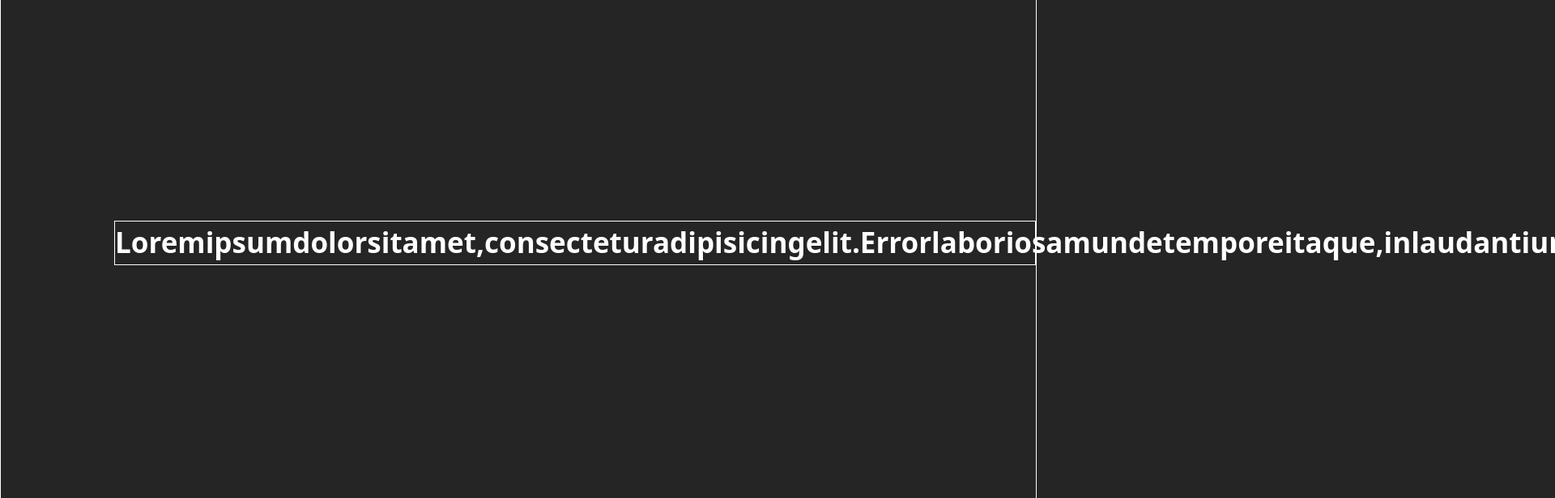
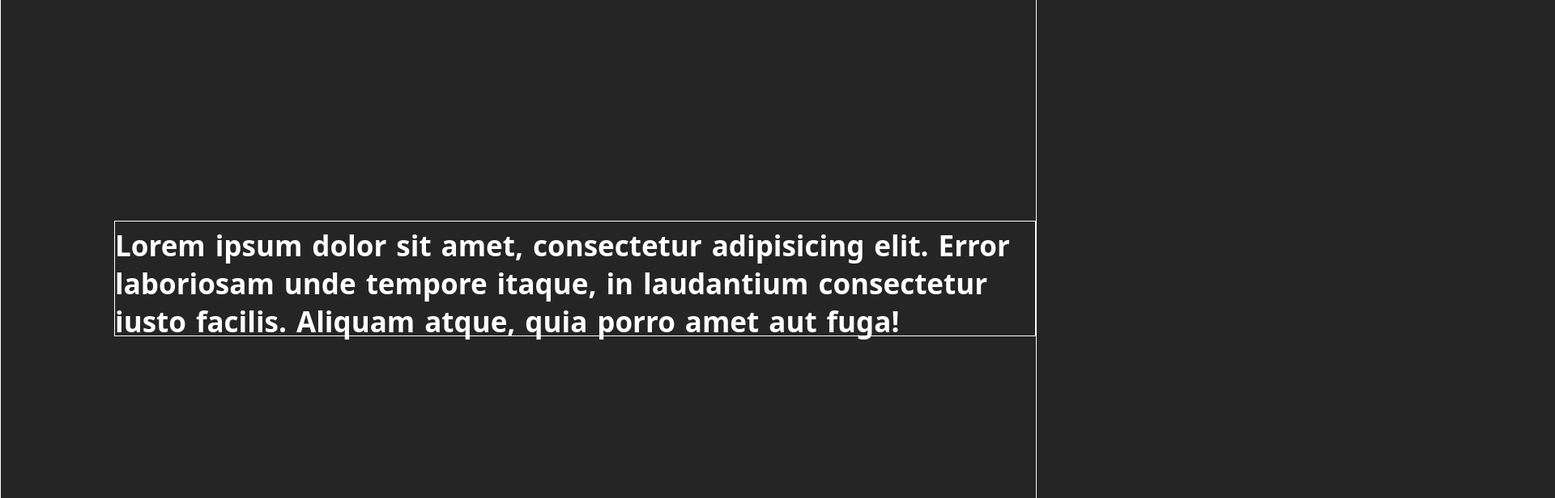
Before and after one commit to HarikrishnanYPR1707/My-Design-Playground, a Next.js app: page /TextAnimation in a window 1280 px wide. Shown: the part 528-1144 px from the top of the page at 81% size, 1920 px wide, since content can reach past the window. Built offline with nearby package versions, Linux system fonts and the light colour scheme.

Commit message:
Added the styles for the word.jsx

```diff
--- a/src/app/TextAnimation/page.module.scss
+++ b/src/app/TextAnimation/page.module.scss
@@ -8,5 +8,13 @@
     max-width: 1200px;
     font-weight: 700;
     border: 1px solid white;
+    display: flex;
+    flex-wrap: wrap;
+    line-height: 1;
+
+    .word {
+      margin-right: 12px;
+      margin-top: 12px;
+    }
   }
 }
```
